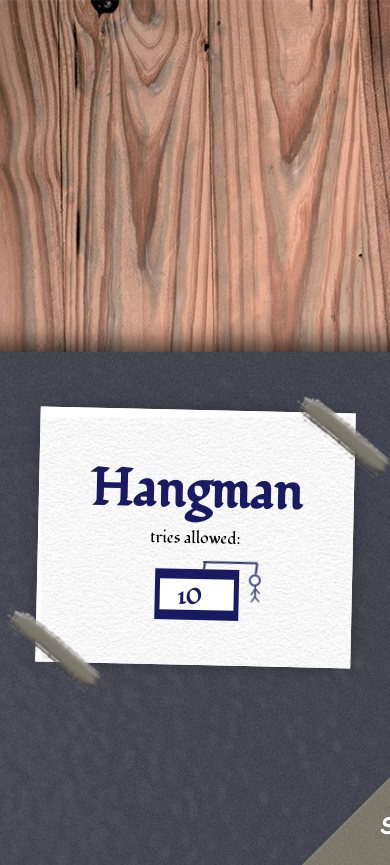
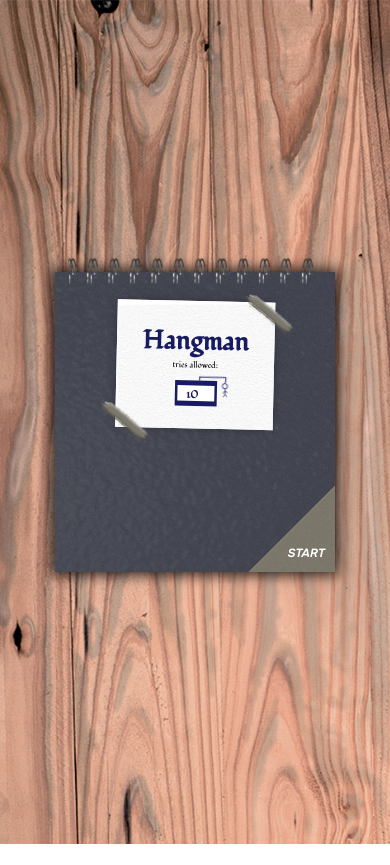
Before and after one commit to WilczekCK/hangman_react, a React (Create React App) app: page / in a window 390 px wide. Shown: the top 865 px of the page. After the commit the page ends 844 px from the top, so only its background shows below. Built offline with nearby package versions, Linux system fonts and the light colour scheme.

Commit message:
rwd for first page is finished

```diff
--- a/src/App.css
+++ b/src/App.css
@@ -72,14 +72,25 @@ h2, label, input { color: rgba(12, 14, 90, 0.949); }
 
 @media (max-width:1200px){
   .App > .visible { flex-direction: column; }
-  .page__container{ padding-bottom:200px; }
-  .page__container--left::after{transform:rotate(90deg) !important; margin-top:140px; }
+
+  .page__container--right::before{transform:rotate(90deg) !important; position:relative; top:-42% !important; left:45% !important; width:50px !important; height:500px !important; background-repeat: repeat-y; }
+  .page__container--left::after{transform:rotate(90deg) !important; margin-top:140px; display:none !important }
   .page__container--right h2{ margin-bottom:0px; }
 
+
+  .start .page__container--left{ display:none; }
+  .start .page__container--right{ height:800px; }
 
   .hangman__container{}
   .hangman__container__counter div > *{ transform:scale(.8) }
 
+}
+
+@media (max-width:600px){
+  .App > .visible { transform:scale(.7)}
+}
+@media (max-width:400px){
+  .App > .visible { transform:scale(.5)}
 }
 
 .page__container{box-sizing:border-box; padding-top: 30px; width:560px; height:100%; background:#e5dede;  background-image:url(./assets/img/paper_bg.jpg); display:flex; flex-direction: column; align-items: center; font-family: Fondamento;  }
```
